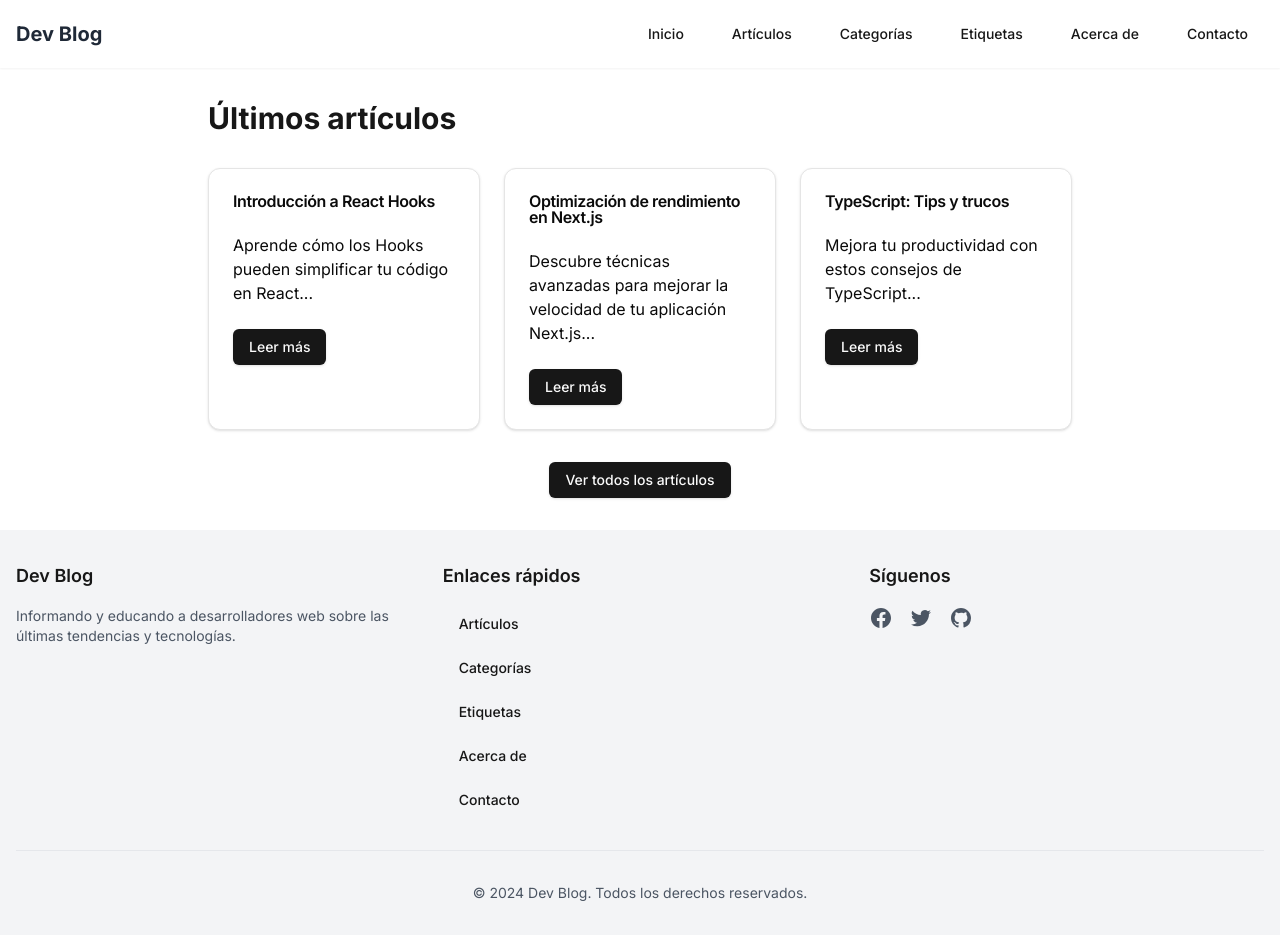
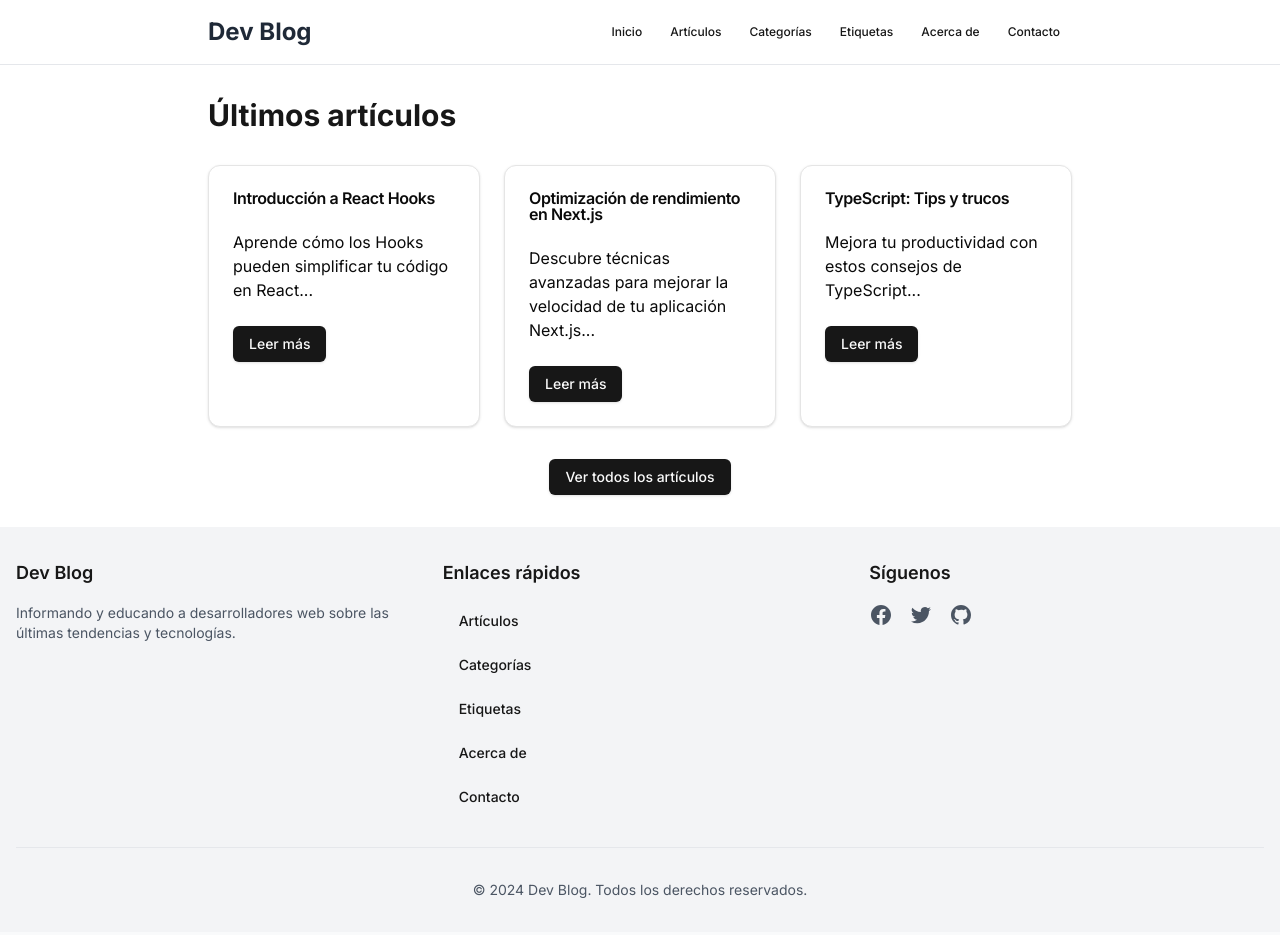
Before and after one commit to OslarCode/dev-blog, a Next.js app: page / in a window 1280 px wide. Built offline with nearby package versions, Linux system fonts and the light colour scheme.

Commit message:
fix-header

```diff
--- a/src/components/Header.tsx
+++ b/src/components/Header.tsx
@@ -19,15 +19,15 @@ const Header: React.FC = () => {
   ];
 
   return (
-    <header className="bg-white shadow-sm">
-      <nav className="container mx-auto px-4 py-4">
+    <header className="bg-white border-b border-gray-200">
+      <nav className="container mx-auto px-4 py-4 max-w-4xl">
         <div className="flex justify-between items-center">
-          <Link href="/" className="text-xl font-bold text-gray-800">
+          <Link href="/" className="text-2xl font-bold text-gray-800">
             Dev Blog
           </Link>
-          <div className="hidden md:flex space-x-4">
+          <div className="hidden md:flex space-x-1">
             {navItems.map((item) => (
-              <Button key={item.href} variant="link" asChild>
+              <Button key={item.href} variant="ghost" size="sm" asChild>
                 <Link href={item.href}>{item.label}</Link>
               </Button>
             ))}
@@ -38,7 +38,11 @@ const Header: React.FC = () => {
             className="md:hidden"
             onClick={toggleMenu}
           >
-            {isMenuOpen ? <X /> : <Menu />}
+            {isMenuOpen ? (
+              <X className="h-6 w-6" />
+            ) : (
+              <Menu className="h-6 w-6" />
+            )}
           </Button>
         </div>
         {isMenuOpen && (
```
